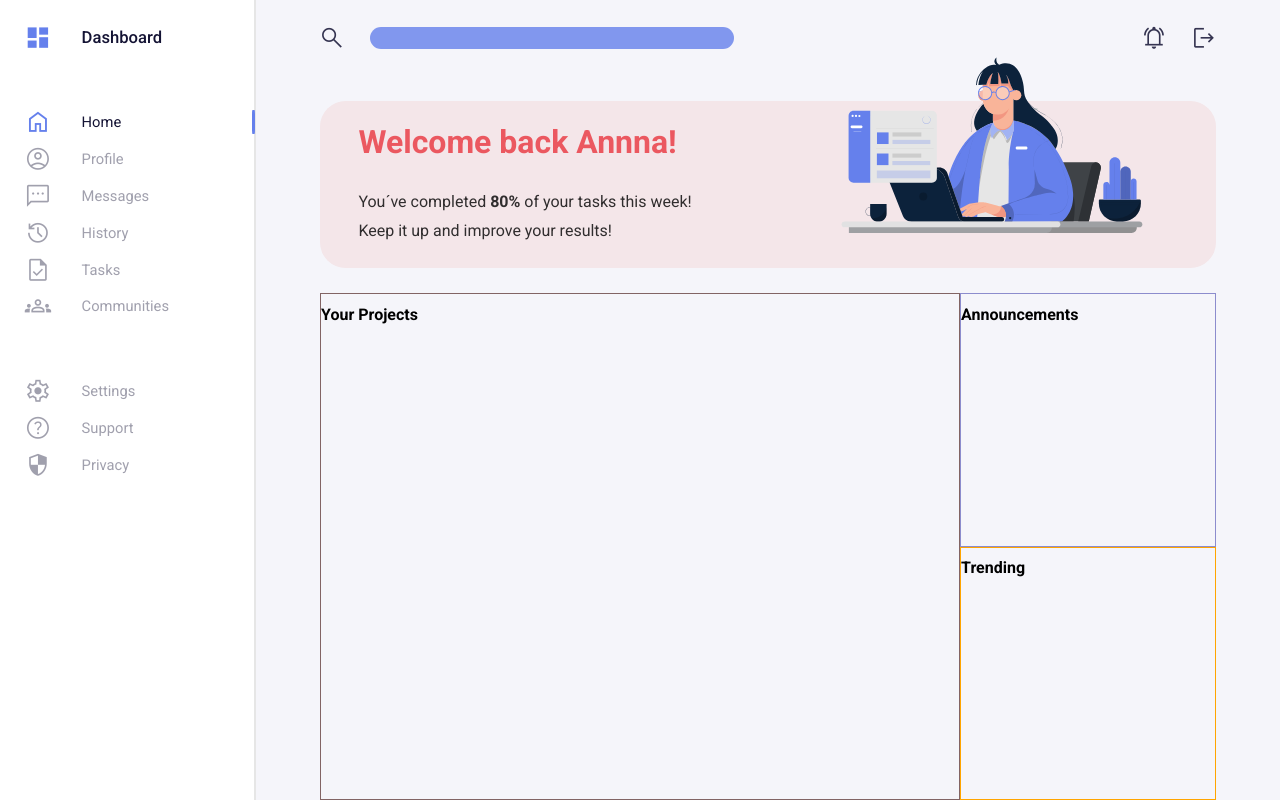
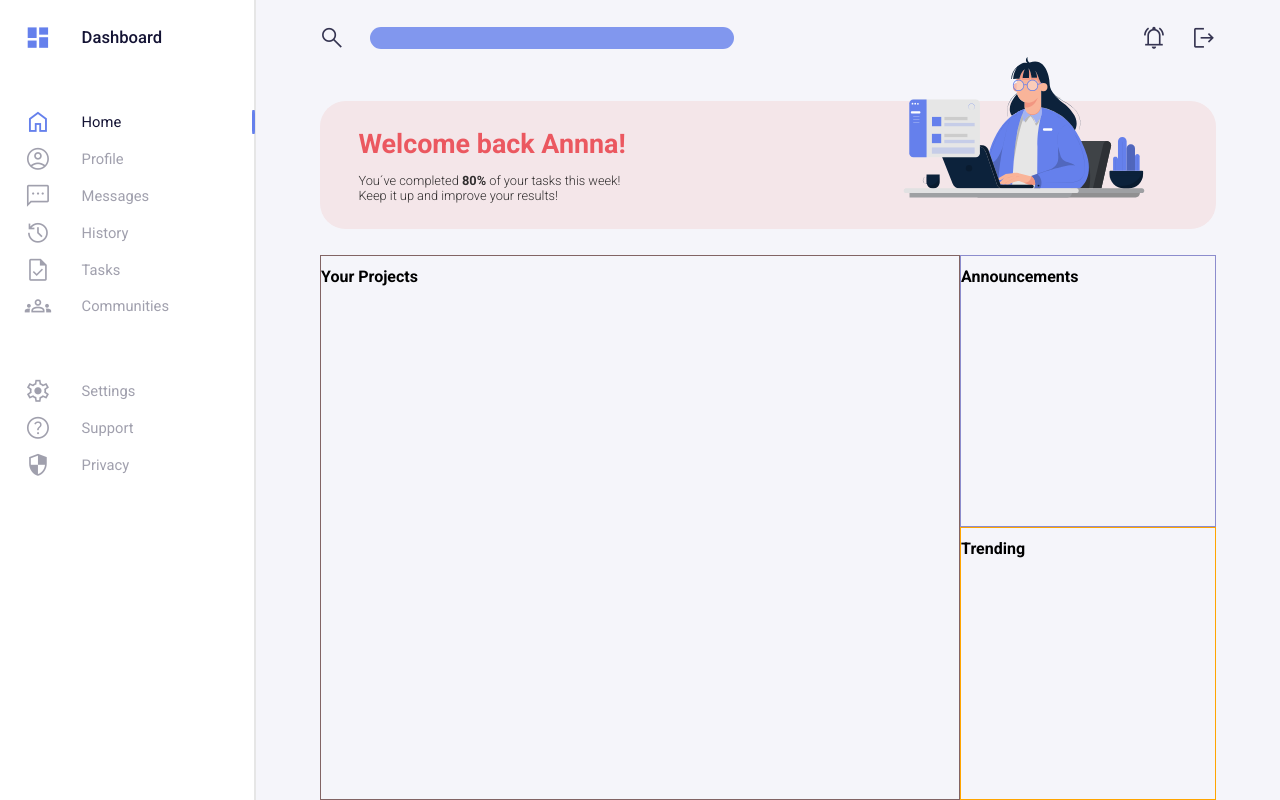
Before and after one commit to guudewie/admin_dashboard, a plain HTML site: page index.html in a window 1280 px wide. Drawn offline with nearby package versions, Linux system fonts and the light colour scheme.

Commit message:
change welcome box dimensions

```diff
--- a/index.html
+++ b/index.html
@@ -79,7 +79,10 @@
     <div class="main">
         <div class="projects">
             <h1 class="projects-heading">Your Projects</h1>
-            <div class="projects-container"></div>
+            <div class="projects-container">
+                <div class="project 1"></div>
+                <div class="project 2"></div>
+            </div>
         </div>
         <div class="announcements">
             <h1 class="announcements-heading">Announcements</h1>
--- a/style.css
+++ b/style.css
@@ -159,10 +159,10 @@ input {
 
 .welcome {
     background: var(--red-light);
-    height: 13vw;
+    height: 5vw;
     flex: 1;
     border-radius: 2vw;
-    padding: 0vw 3vw;
+    padding: 2.5vw 3vw;
     gap: 20px;
 
     display: flex;
@@ -173,28 +173,28 @@ input {
 }
 
 .welcome-illustration {
-    width: 25vw;
+    width: 20vw;
     position: absolute;
     right: 5vw;
-    bottom: .5vw;
-}
-
-.welcome-container > * {
-    font-size: max(.8rem, 1.15vw);
+    bottom: .7vw;
 }
 
 .welcome-heading {
     color: var(--red);
     font-weight: 600;
-    margin-bottom: 2vw;
-    font-size: min(2rem, 3vw);
+    font-size: max(2.1vw, 1rem);
 }
 
 .welcome-text {
-    font-weight: 400;
-    font-size: min(1rem, 1.5vw);
+    font-weight: 300;
+    font-size: max(1vw, .5rem);
     opacity: .8;
-    line-height: 2.3vw;
+}
+
+.welcome-text-container {
+    display: flex;
+    flex-direction: column;
+    gap: 1vw;;
 }
 
 
```
